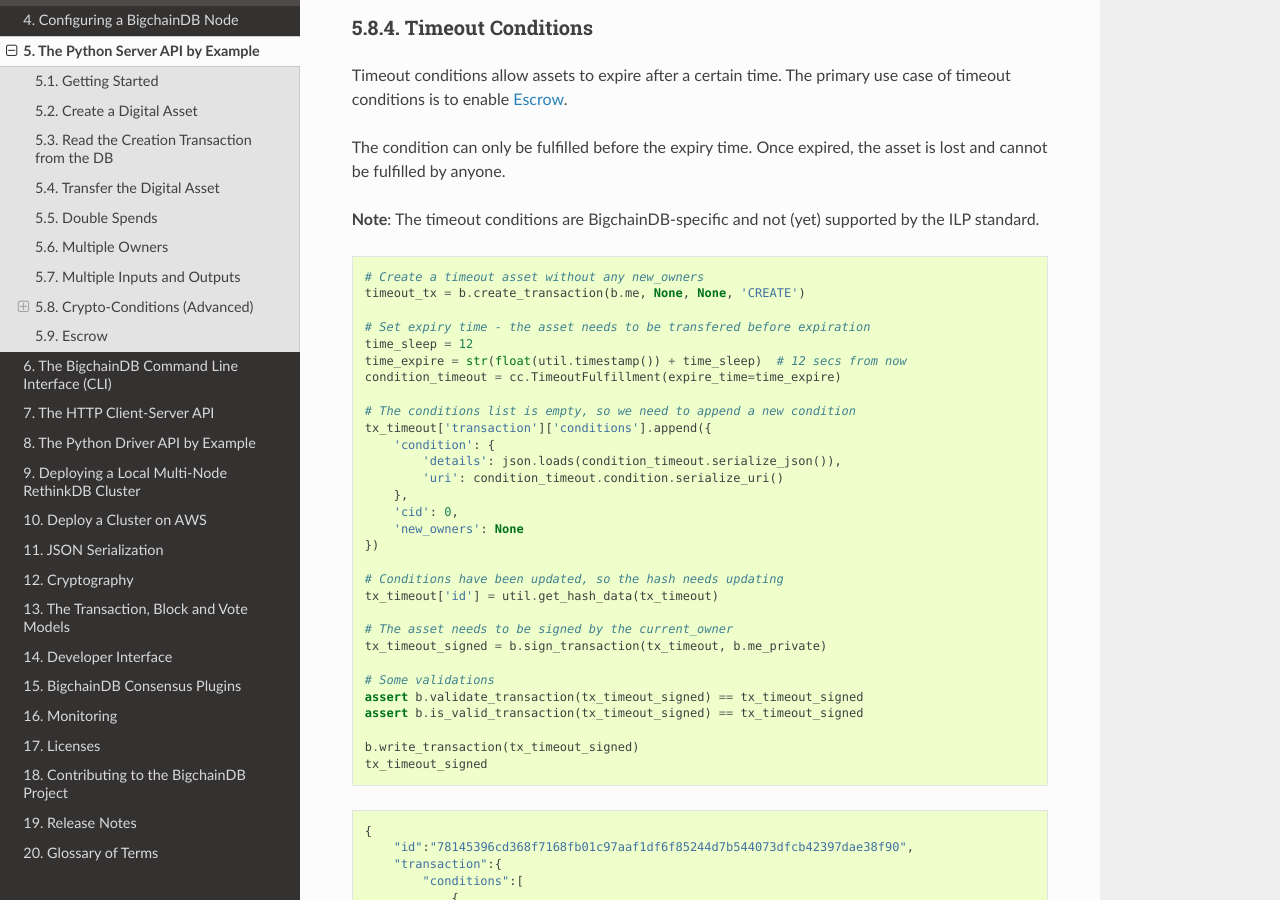
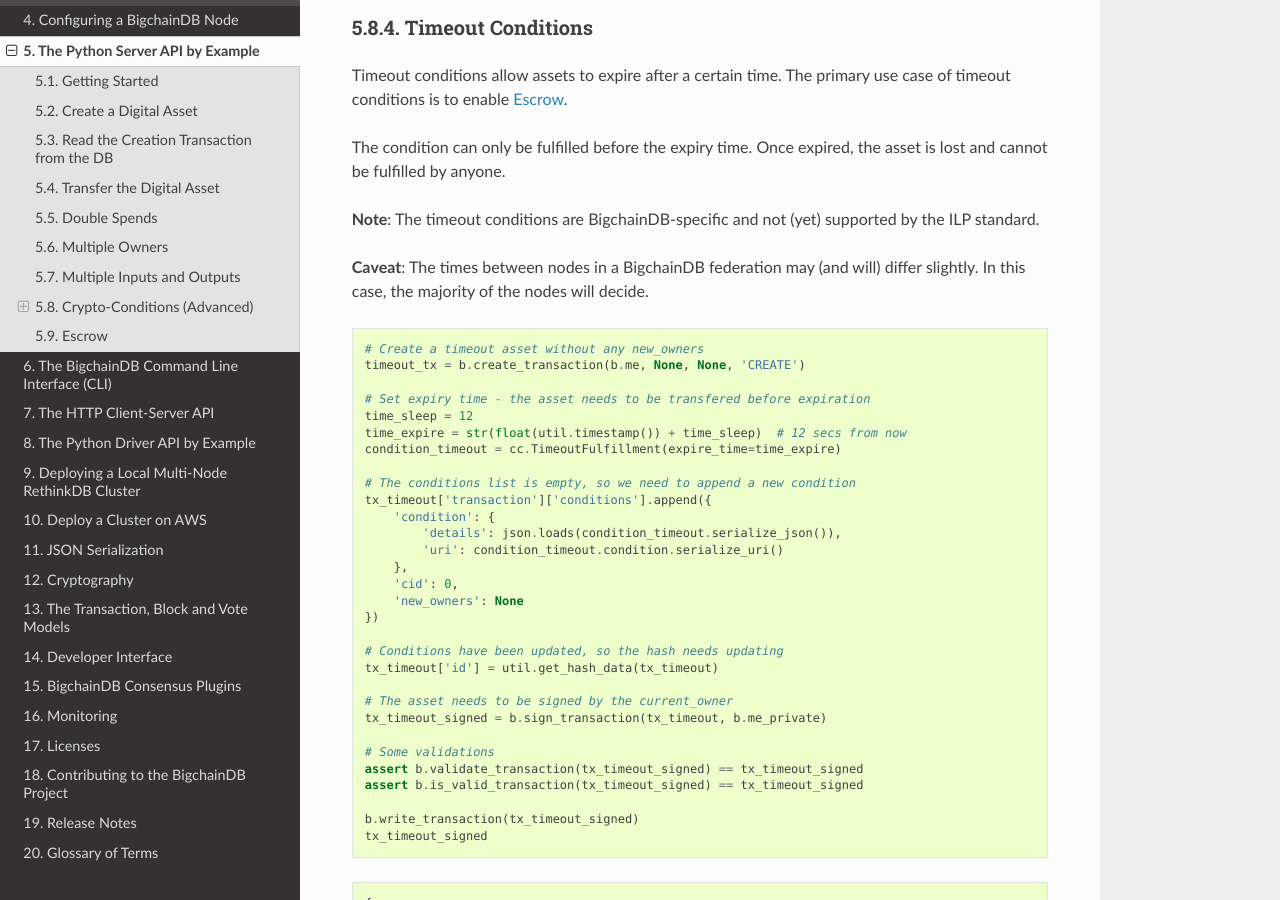
Before and after one commit to bigchaindb/bigchaindb, a Sphinx documentation site: the page built from docs/source/python-server-api-examples.md, in a window 1280 px wide and 900 px high, scrolled down 17024 px. Built offline with Sphinx 7.4.7 and the Read the Docs theme 2.0.0, drawn with Linux system fonts in a browser that asks for light colours.

Commit message:
timeout caveat

````diff
--- a/docs/source/python-server-api-examples.md
+++ b/docs/source/python-server-api-examples.md
@@ -901,6 +901,8 @@
 
 __Note__: The timeout conditions are BigchainDB-specific and not (yet) supported by the ILP standard.
 
+__Caveat__: The times between nodes in a BigchainDB federation may (and will) differ slightly. In this case, the majority of the nodes will decide.
+
 ```python
 # Create a timeout asset without any new_owners
 timeout_tx = b.create_transaction(b.me, None, None, 'CREATE')
````
